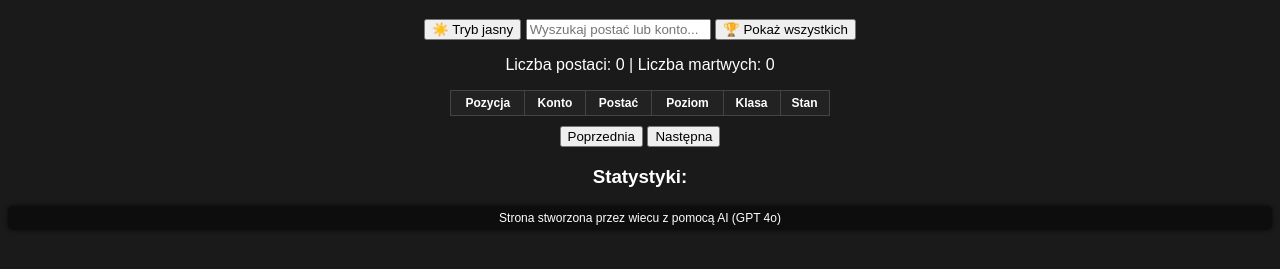
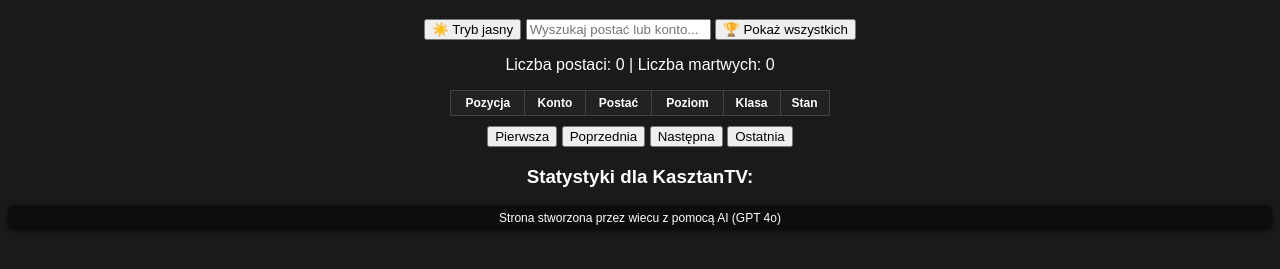
Before and after one commit to wiecu/cmentarzysko-kasztanowa, a website: page public/index.html in a window 1280 px wide. Both pictures are taken after a click on the button "💀 Pokaż tylko martwych". Shown: the part 61-330 px from the top of the page. Drawn offline with Linux system fonts and the light colour scheme; no server answers.

Commit message:
Update index.html

```diff
--- a/public/index.html
+++ b/public/index.html
@@ -85,11 +85,14 @@
         <tbody id="leaderboard"></tbody>
     </table>
 
+	<button id="firstPage">Pierwsza</button>
 	<button id="prevPage">Poprzednia</button>
 	<button id="nextPage">Następna</button>
+	<button id="lastPage">Ostatnia</button>
+
 
     <div id="additionalStats">
-        <h3>Statystyki:</h3>
+        <h3>Statystyki dla KasztanTV:</h3>
         <p id="averageTop50"></p>
         <p id="averageTop100"></p>
         <p id="aliveAboveLevel10"></p>
@@ -146,7 +149,10 @@
 			const tableBody = document.getElementById("leaderboard");
 			tableBody.innerHTML = '';
 
-            entries.slice(offset, offset + limit).forEach(entry => {
+			// Paginacja na przefiltrowanych wynikach
+			const paginatedEntries = entries.slice(offset, offset + limit);
+
+			paginatedEntries.forEach(entry => {
 				const isDead = entry.dead ? '💀 RIP' : '';
 				const className = entry.class ? entry.class.replace(/\s+/g, '') : 'Unknown';
 
@@ -161,11 +167,12 @@
 				tableBody.innerHTML += row;
 			});
 
-            // Wyświetlamy statystyki
+			// Aktualizacja statystyk
 			const totalCharacters = entries.length;
 			const totalDead = entries.filter(entry => entry.dead).length;
 			document.getElementById("stats").innerText = `Liczba postaci: ${totalCharacters} | Liczba martwych: ${totalDead}`;
 		}
+
 
         function calculateAdditionalStats() {
             const top50 = allEntries.slice(0, 50);
@@ -185,7 +192,8 @@
         }
 
 		function fetchLeaderboard() {
-            const filteredEntries = filterEntries();
+			const filteredEntries = filterEntries(); // Filtrujemy przed paginacją
+			offset = Math.min(offset, Math.max(0, filteredEntries.length - limit)); // Zapobiega pustym stronom
 			renderLeaderboard(filteredEntries);
 		}
 
@@ -201,6 +209,18 @@
             fetchLeaderboard();
         });
 
+		document.getElementById("firstPage").addEventListener("click", () => {
+			offset = 0;
+			fetchLeaderboard();
+		});
+
+		document.getElementById("lastPage").addEventListener("click", () => {
+			const filteredEntries = filterEntries();
+			offset = Math.max(0, filteredEntries.length - limit);
+			fetchLeaderboard();
+		});
+
+
         document.getElementById("searchInput").addEventListener("input", fetchLeaderboard);
         // Pobierz dane leaderboarda, gdy strona jest załadowana
         fetchAllEntries();
```
Lines whose indentation alone changed are shown as unchanged.
